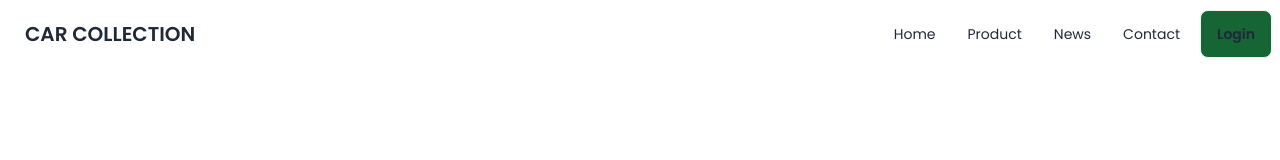
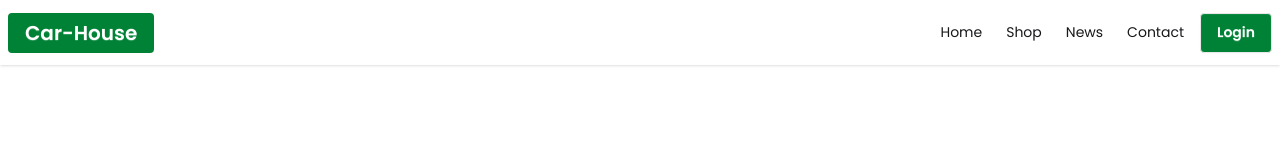
Before and after one commit to Samrat-Debugger/TailwindPart-2, a plain HTML site: page index.html in a window 1280 px wide. Drawn offline with nearby package versions, Linux system fonts and the light colour scheme.

Commit message:
recreate the nav

```diff
--- a/index.html
+++ b/index.html
@@ -7,56 +7,51 @@
   <title>Car Collection</title>
   <link rel="shortcut icon" href="images/car-fav.jpg" type="image/x-icon">
   <!-- cdn for tailwind and daisy ui -->
-    <link href="https://cdn.jsdelivr.net/npm/daisyui@4.12.23/dist/full.min.css" rel="stylesheet" type="text/css" />
-    <script src="https://cdn.tailwindcss.com"></script>
+  <link href="https://cdn.jsdelivr.net/npm/daisyui@5" rel="stylesheet" type="text/css" />
+  <script src="https://cdn.jsdelivr.net/npm/@tailwindcss/browser@4"></script>
+  <!--fonts -->
   <style>
     @import url('https://fonts.googleapis.com/css2?family=Montserrat:ital,wght@0,100..900;1,100..900&family=Poppins:ital,wght@0,100;0,200;0,300;0,400;0,500;0,600;0,700;0,800;0,900;1,100;1,200;1,300;1,400;1,500;1,600;1,700;1,800;1,900&family=Roboto:ital,wght@0,100..900;1,100..900&display=swap');
 
     body {
-            font-family: "Poppins", serif;
+      font-family: "Poppins", sans-serif;
+
     }
   </style>
 </head>
 
 <body>
-    <section class="container mx-auto">
-
-
   <header>
-            <div class="navbar bg-base-100 justify-between ">
-                <div class="">
+    <div class="navbar bg-base-100 shadow-sm ">
+      <div class="navbar-start">
         <div class="dropdown">
           <div tabindex="0" role="button" class="btn btn-ghost lg:hidden">
             <svg xmlns="http://www.w3.org/2000/svg" class="h-5 w-5" fill="none" viewBox="0 0 24 24"
               stroke="currentColor">
-                                <path stroke-linecap="round" stroke-linejoin="round" stroke-width="2"
-                                    d="M4 6h16M4 12h8m-8 6h16" />
+              <path stroke-linecap="round" stroke-linejoin="round" stroke-width="2" d="M4 6h16M4 12h8m-8 6h16" />
             </svg>
           </div>
-                        <ul tabindex="0"
-                            class="menu menu-sm dropdown-content bg-base-100 rounded-box z-[1] mt-3 w-52 p-2 shadow">
-                            <li><a>Home</a></li>
-                            <li><a>Product</a></li>
-                            <li><a>News</a></li>
-                            <li><a>Contact</a></li>
+          <ul tabindex="0" class="menu menu-sm dropdown-content bg-base-100 rounded-box z-1 mt-3 w-52 p-2 shadow ">
+            <li><a class=" hover:bg-green-400 hover:text-white">Home</a></li>
+            <li><a class=" hover:bg-green-400 hover:text-white">Shop</a></li>
+            <li><a class=" hover:bg-green-400 hover:text-white">News</a></li>
+            <li><a class=" hover:bg-green-400 hover:text-white">News</a></li>
+            <li><a class=" hover:bg-green-400 hover:text-white">Contact</a></li>
           </ul>
         </div>
-                    <a class="btn btn-ghost text-xl hover:bg-green-500 hover:text-stone-50">CAR COLLECTION</a>
+        <a class="btn btn-ghost text-xl  bg-green-700 text-white hover:bg-green-400">Car-House</a>
       </div>
-                <div>
 
-
-                    <div class="navbar-center hidden lg:flex ">
+      <div class="navbar-end">
+        <div class="navbar-center hidden lg:flex">
           <ul class="menu menu-horizontal px-1 ">
-                            <li><a class="hover:bg-green-500 hover:text-stone-50">Home</a></li>
-                            <li><a class="hover:bg-green-500 hover:text-stone-50">Product</a></li>
-                            <li><a class="hover:bg-green-500 hover:text-stone-50">News</a></li>
-                            <li><a class="hover:bg-green-500 hover:text-stone-50">Contact</a></li>
+            <li><a class=" hover:bg-green-400 hover:text-white">Home</a></li>
+            <li><a class=" hover:bg-green-400 hover:text-white">Shop</a></li>
+            <li><a class=" hover:bg-green-400 hover:text-white">News</a></li>
+            <li><a class=" hover:bg-green-400 hover:text-white">Contact</a></li>
           </ul>
         </div>
-                    <div>
-                        <a class="btn bg-green-800 hover:bg-green-500 hover:text-stone-50">Login</a>
-                    </div>
+        <a class="btn bg-green-700 text-white hover:bg-green-400">Login</a>
       </div>
     </div>
   </header>
@@ -66,7 +61,6 @@
   <footer>
 
   </footer>
-    </section>
 </body>
 
 </html>
```
Also changed, not shown: images/1st slid.jpg (added), tailwind.config.js (added). Lines whose indentation alone changed are shown as unchanged.
